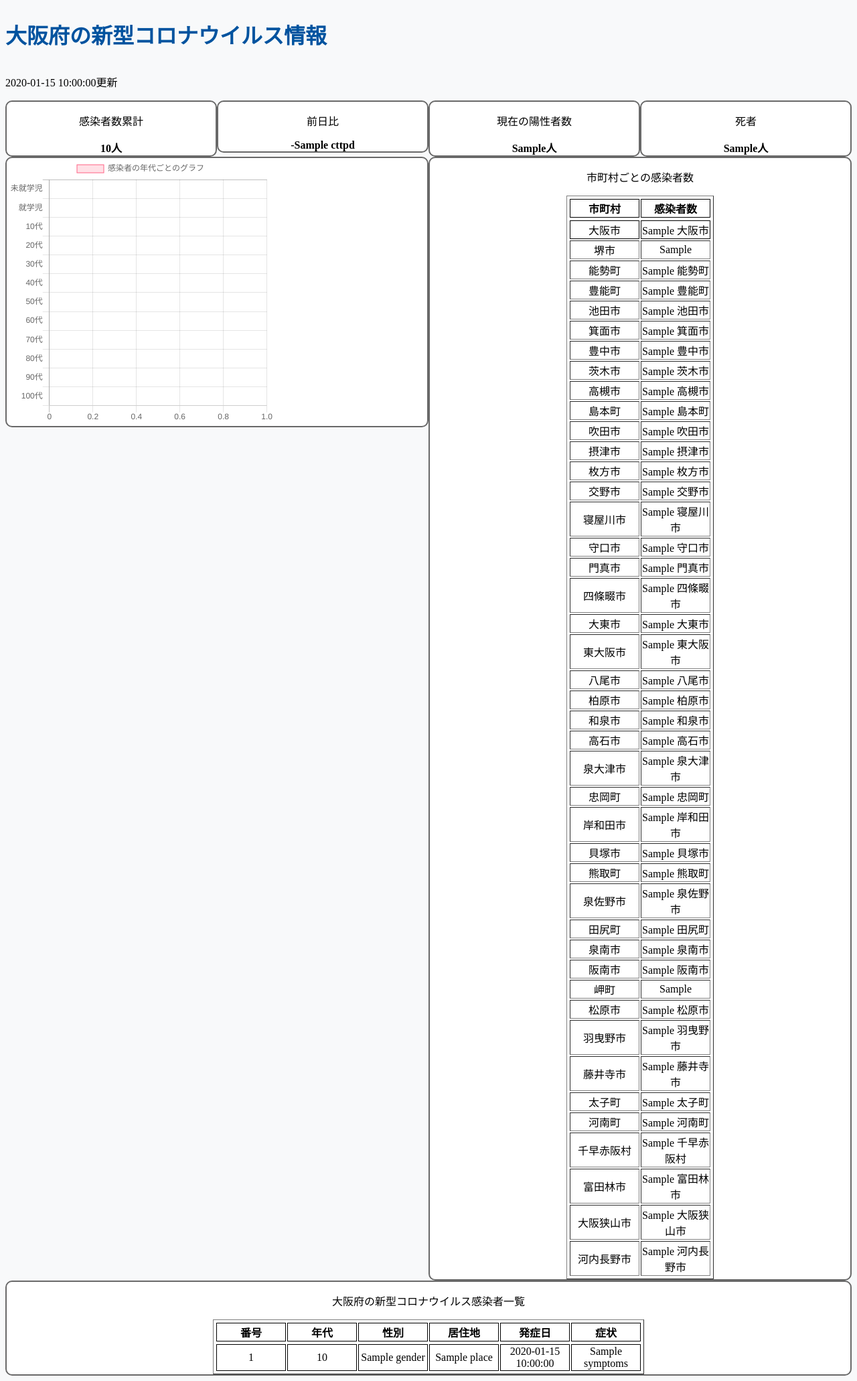
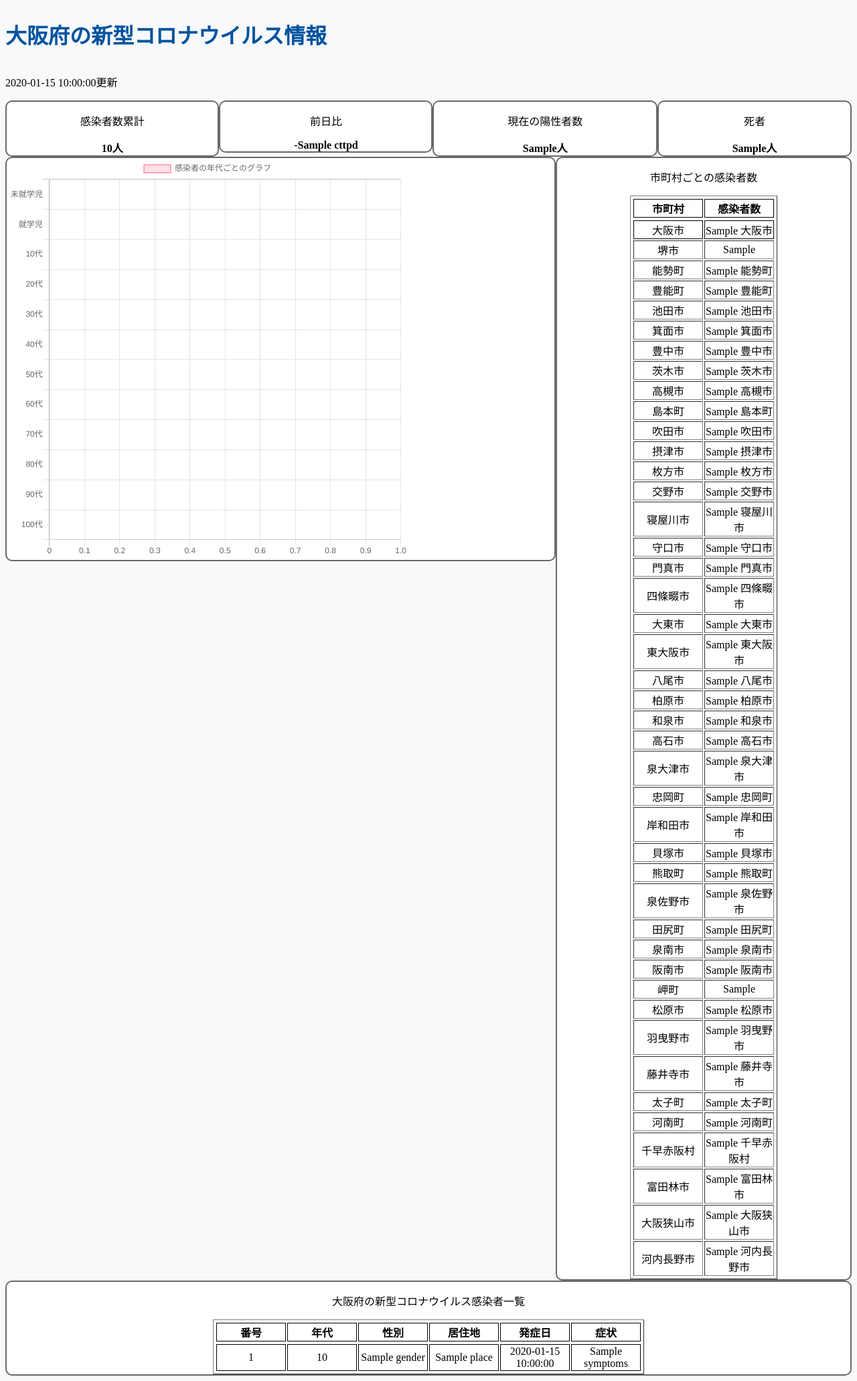
Before and after one commit to nobu114/corona_osaka, a Flask app: template app/templates/index.html in a window 1280 px wide. Shown: the whole page at 67% size. Run offline with Flask 2, Linux system fonts and the light colour scheme; the template is opened without the code that fills it: most values are stand-ins (such as "Sample title", 1, 10 or a date in 2020); parts of the project's set-up code (start-up, migrations or seed data) failed here and were passed over; some libraries are stand-ins or nearby versions.

Commit message:
めり込み

```diff
--- a/app/static/css/style.css
+++ b/app/static/css/style.css
@@ -20,7 +20,7 @@ td {
 }
 .container1 {
     width: 100%;
-    max-width: 960;
+    max-width: 100%;
     display: flex;
     flex-wrap: wrap;
     justify-content: space-between;
@@ -41,9 +41,9 @@ td {
     border-radius: 10px;
     border-color: dimgrey;
     background-color: white;
-    flex-grow: 2;
-    flex-shrink: 2;
-    flex-basis: 0% ;
+    flex-grow: 1;
+    flex-shrink: 1;
+    flex-basis: auto;
 }
 .title {
     text-align: center;
--- a/app/templates/index.html
+++ b/app/templates/index.html
@@ -42,7 +42,7 @@
 
         <div class="container2">
             <div class="item">
-                <canvas id="myChart" width="400" height="400"></canvas>
+                <canvas id="myChart" width="600" height="600"></canvas>
                 <script src="https://cdnjs.cloudflare.com/ajax/libs/Chart.js/2.7.2/Chart.bundle.js"></script>
                 <script type="text/javascript" src="static/javascript/age_graph.js"></script>
             </div>
```
